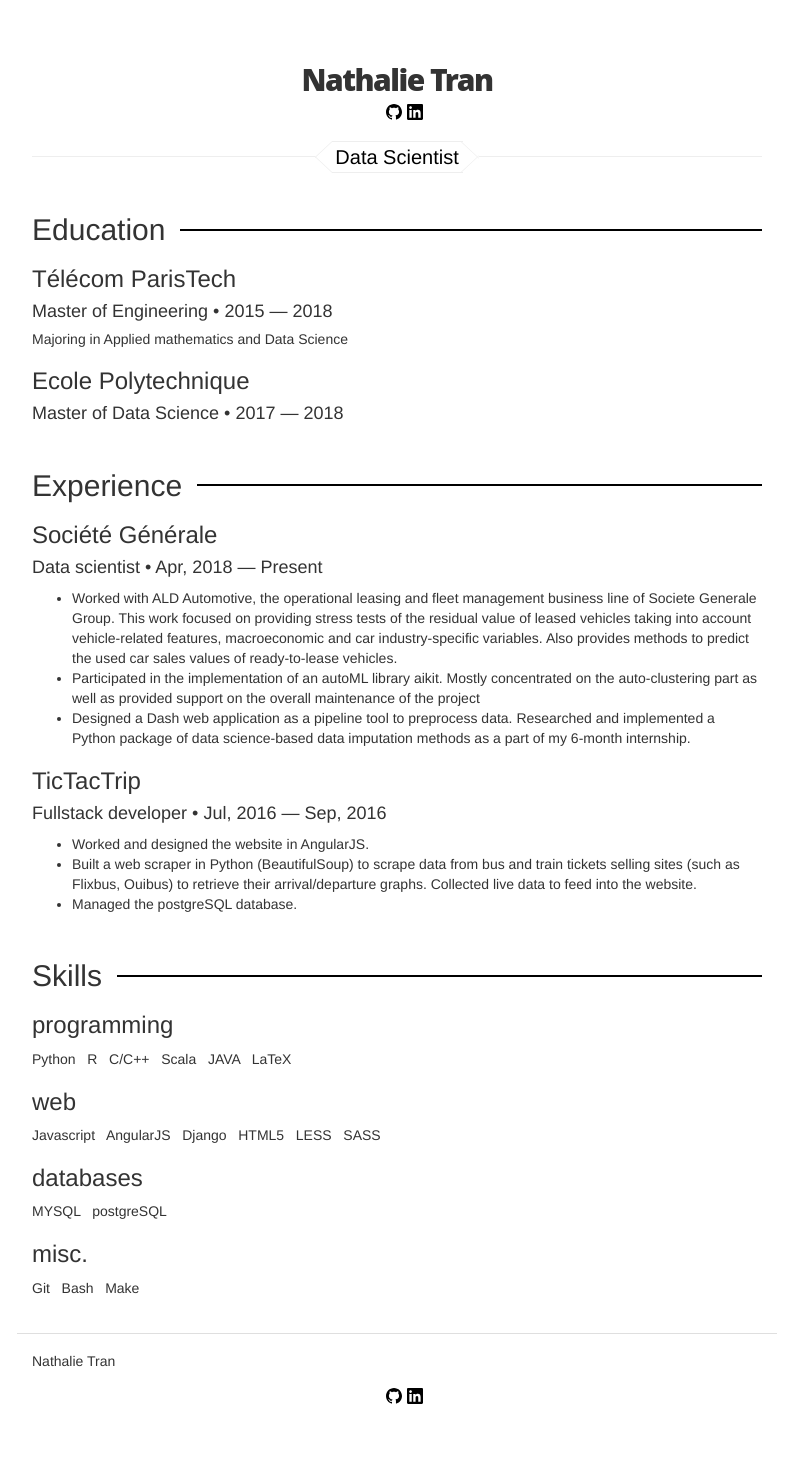
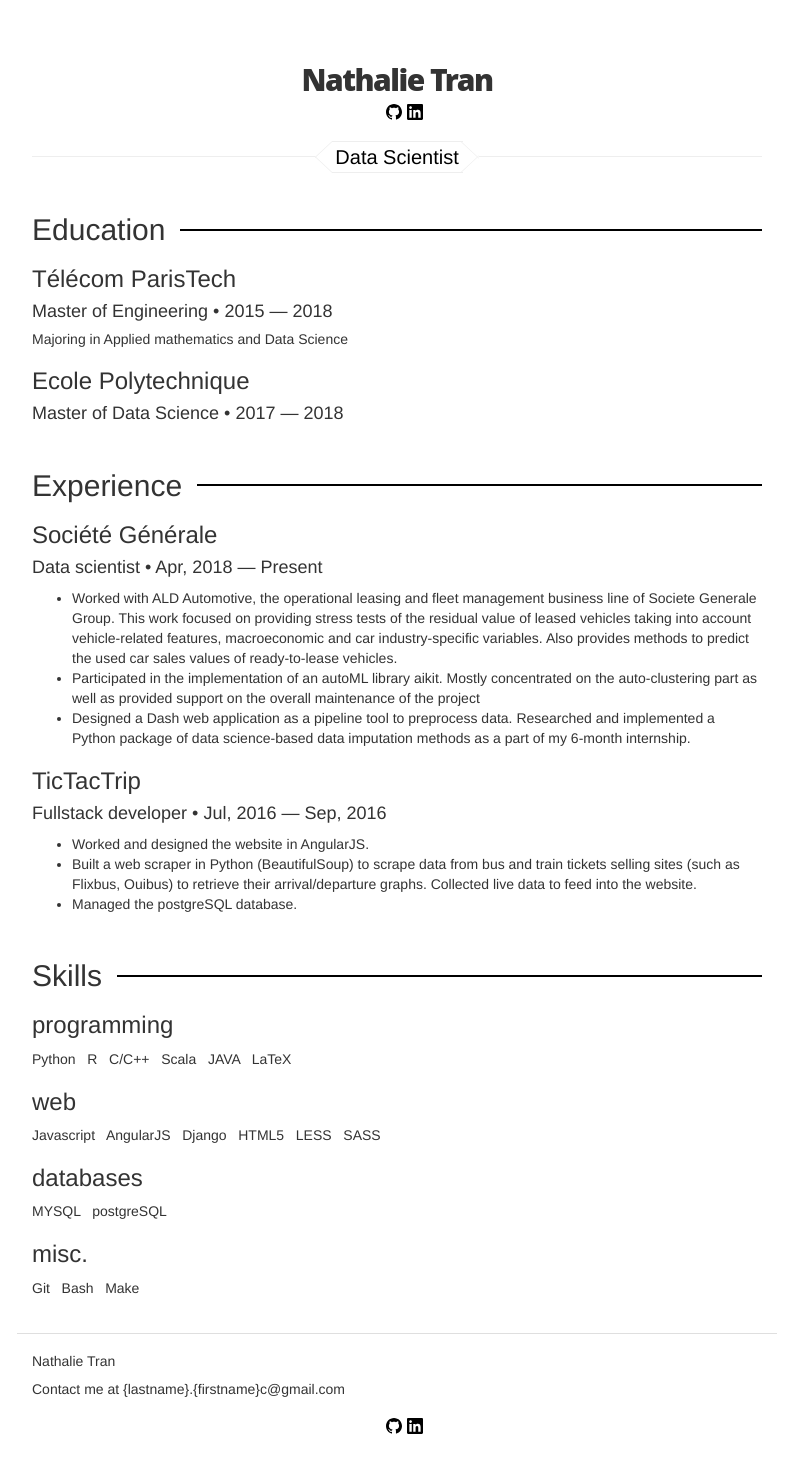
Before and after one commit to nathalietran/nathalietran.github.io, a Jekyll site: the page built from index.html, in a window 1280 px wide. Shown: the whole page, without its empty margins (243-1036 px from the left). Built offline with Jekyll 4.4.1, drawn with Linux system fonts in a browser that asks for light colours; before the commit the page ends 1435 px from its top, so only the background shows below that.

Commit message:
add contact me

```diff
--- a/_config.yml
+++ b/_config.yml
@@ -2,7 +2,7 @@ title: Natanotes
 job: Data Scientist
 description: #write an amazing description about yourself.
 author: Nathalie Tran
-email: your-email@domain.com
+email: "{lastname}.{firstname}c@gmail.com"
 
 
 nataresume:
--- a/_includes/footer.html
+++ b/_includes/footer.html
@@ -4,6 +4,7 @@
       <div class="col-sm-12">
         <h5>{{site.author}}</h5>
         <p>{{site.description}}</p>
+        <p>Contact me at {{site.email}}</p>
       </div>
       <div class="col-sm-12">
         {%- include social.html -%}
```
